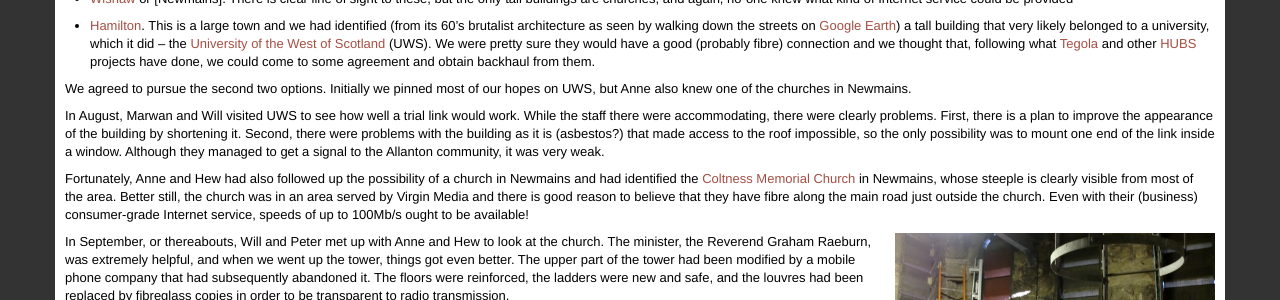
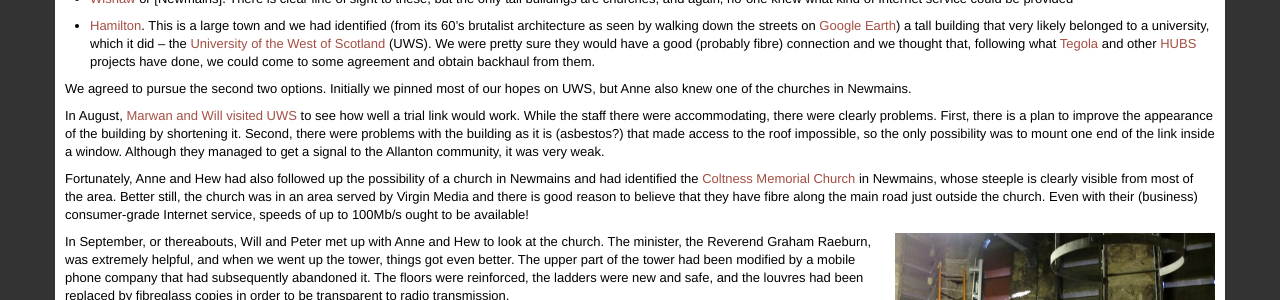
Before and after one commit to tegola-hubs/tegola-hubs.github.com, a Jekyll site: the page built from allanton/index.md, in a window 1280 px wide and 900 px high, scrolled down 717 px. Shown: the part 152-452 px from the top of the window. Built offline with Jekyll 4.4.1, drawn with Linux system fonts in a browser that asks for light colours.

Commit message:
How to refer to posts?

```diff
--- a/allanton/index.md
+++ b/allanton/index.md
@@ -113,7 +113,7 @@
 of our hopes on UWS, but Anne also knew one of the churches in
 Newmains.
 
-In August, Marwan and Will visited UWS to see how well a trial link
+In August, [Marwan and Will visited UWS] to see how well a trial link
 would work.  While the staff there were accommodating, there were
 clearly problems.  First, there is a plan to improve the appearance of the
 building by shortening it.  Second, there were problems with the
```
Also changed, not shown: other parts of allanton/index.md (+1 -0 lines).
